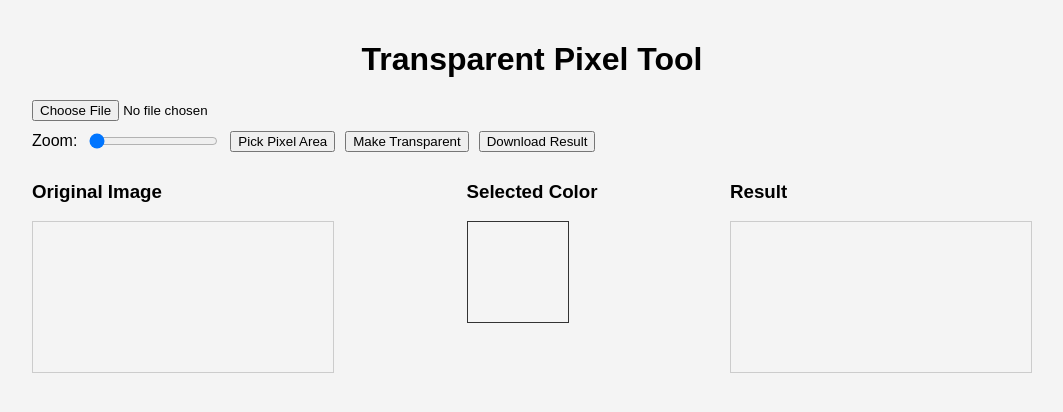
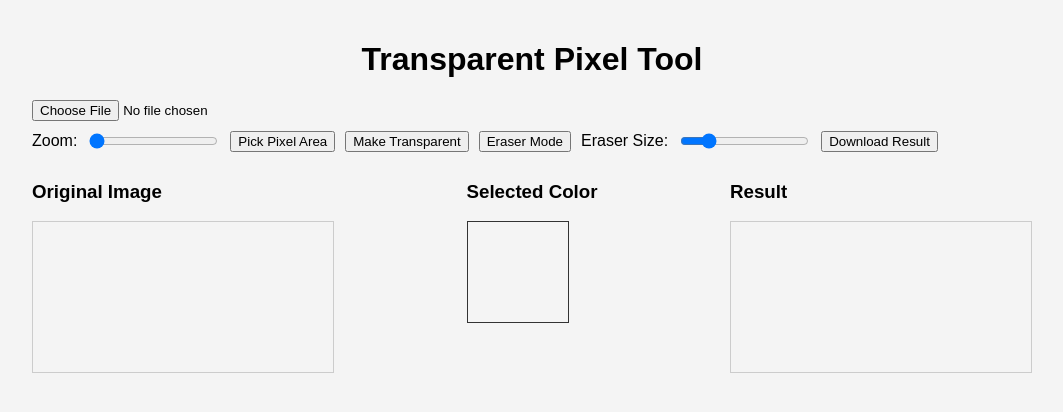
Before and after one commit to bsaldivaremc2/imgproc, a plain HTML site: page index.html in a window 1280 px wide. Shown: the whole page, without its empty margins (108-1171 px from the left). Drawn offline with Linux system fonts and the light colour scheme.

Commit message:
Update index.html

```diff
--- a/index.html
+++ b/index.html
@@ -15,8 +15,14 @@
 <div class="controls">
   <label for="zoom">Zoom:</label>
   <input type="range" id="zoom" min="1" max="5" step="0.1" value="1">
+
   <button id="selectMode">Pick Pixel Area</button>
   <button id="makeTransparent">Make Transparent</button>
+
+  <button id="eraserMode">Eraser Mode</button>
+  <label for="eraserSize">Eraser Size:</label>
+  <input type="range" id="eraserSize" min="1" max="50" value="10">
+
   <button id="downloadBtn">Download Result</button>
 </div>
 
```
Lines whose indentation alone changed are shown as unchanged.
